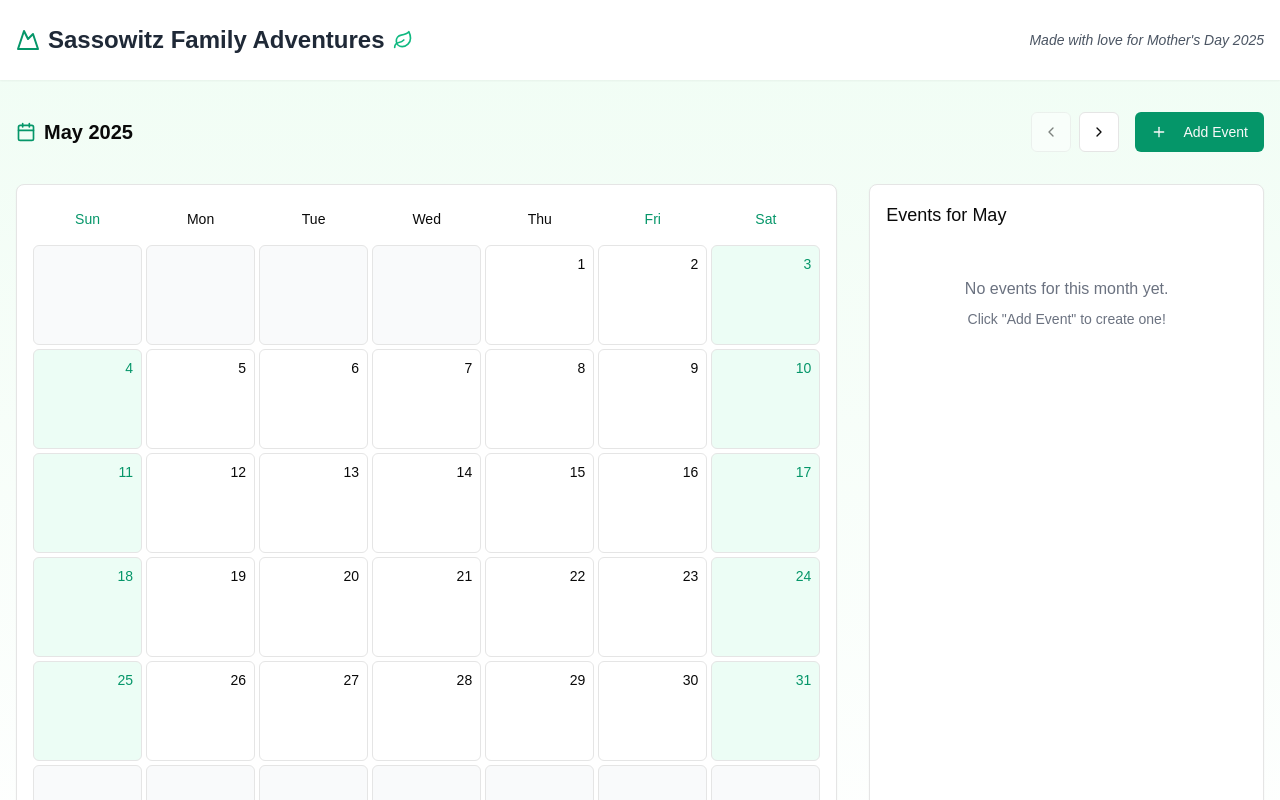
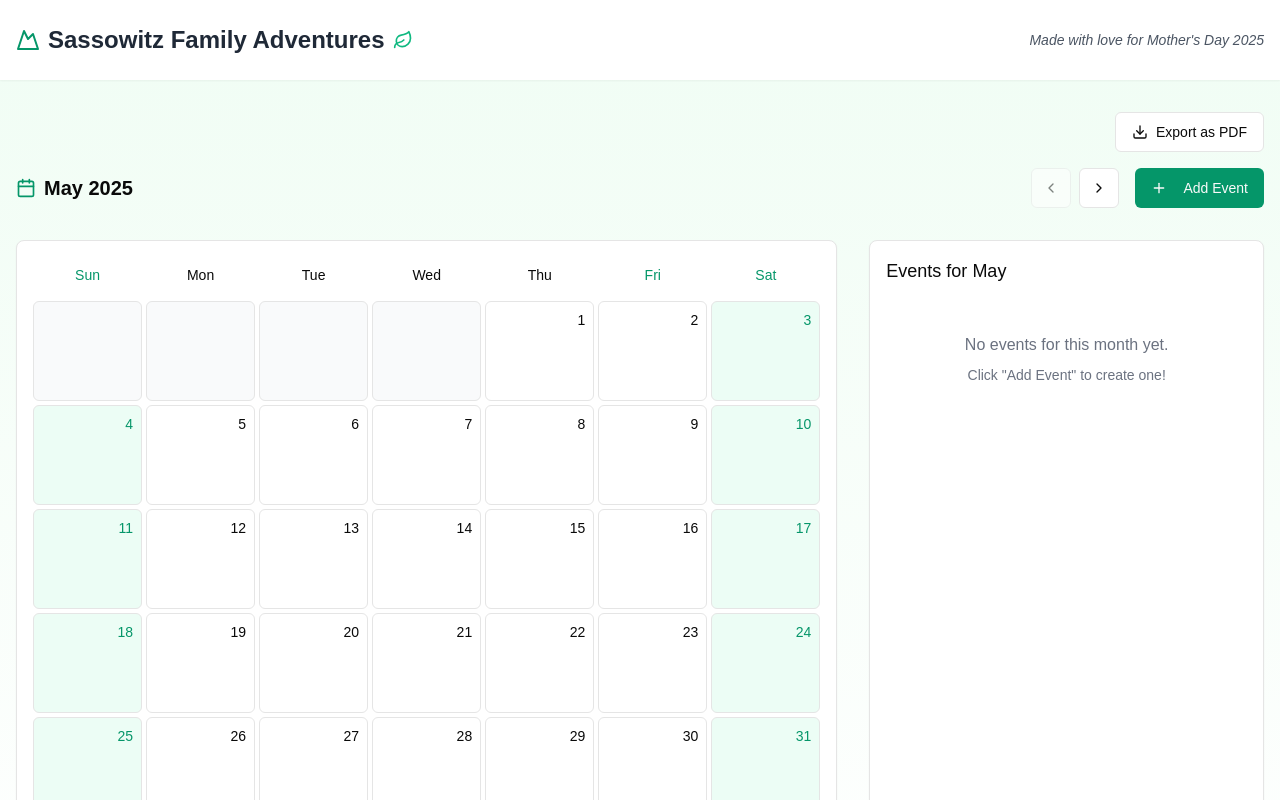
Before and after one commit to jberkowitz89/sassowitz-calendar, a Next.js app: page / in a window 1280 px wide. Shown: the top 800 px of the page. Built offline with nearby package versions, Linux system fonts and the light colour scheme.

Commit message:
lets see if page fixes

```diff
--- a/app/page.tsx
+++ b/app/page.tsx
@@ -7,7 +7,15 @@ export default function Home() {
     <main className="min-h-screen bg-gradient-to-b from-green-50 to-white">
       <Header />
       <div className="container mx-auto px-4 py-8">
-        <ClientCalendarWrapper />
+        {/* Add the export button above the calendar */}
+        <div className="flex justify-end mb-4">
+          <PdfExportButton />
+        </div>
+
+        {/* Make sure the calendar wrapper has the id that the PDF export function looks for */}
+        <div id="calendar-container">
+          <ClientCalendarWrapper />
+        </div>
       </div>
     </main>
   )
```
